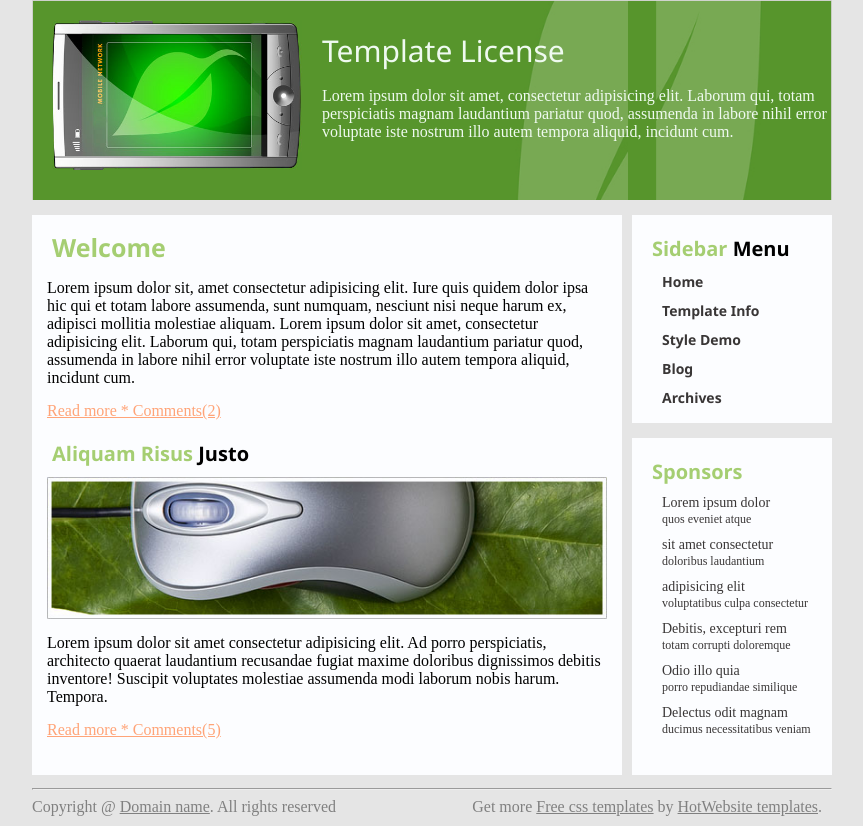
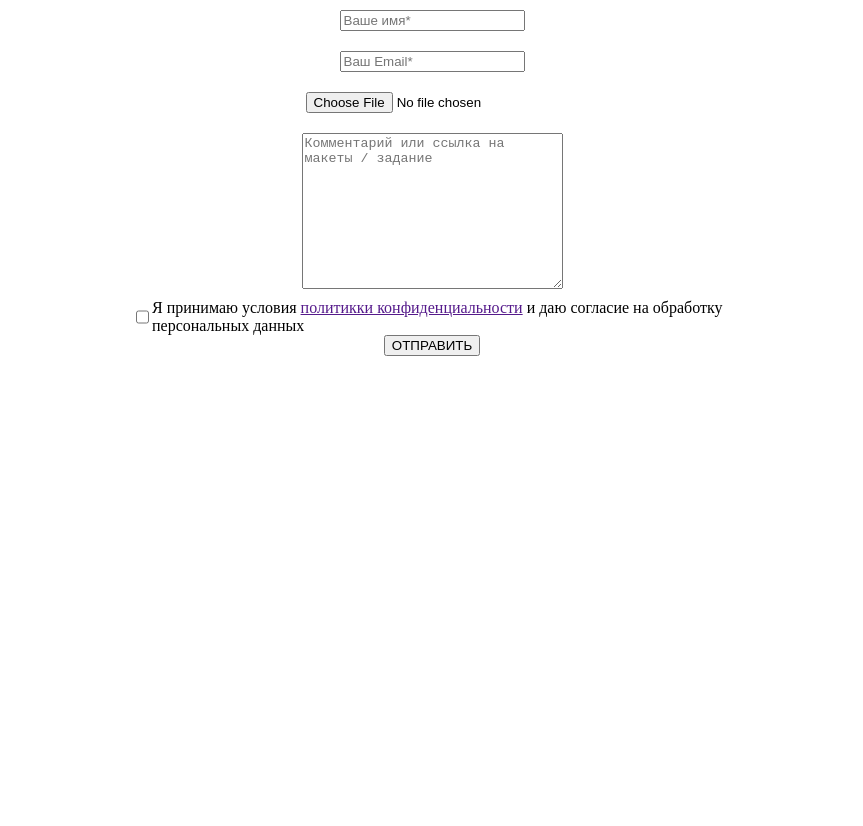
Before and after one commit to Bekzat2021/web_course, a plain HTML site: page index.html in a window 1280 px wide. Shown: the whole page, without its empty margins (208-1071 px from the left). After the commit the page ends 800 px from the top, so only its background shows below. Drawn offline with Linux system fonts and the light colour scheme.

Commit message:
Adding home work for lesson 4 not done

```diff
--- a/index.html
+++ b/index.html
@@ -8,84 +8,24 @@
     <title>GreenyBox</title>
     <link rel="stylesheet" href="style/style.css">
 </head>
+<div class="main">
+    <input type="text" class="inputElement" placeholder="Ваше имя*">
+    <input type="text" class="inputElement" placeholder="Ваш Email*">
+    <input type="file" class="inputElement" placeholder="Файлы для верстки">
+    <textarea name="commentArea" class="inputElement" id="" cols="30" rows="10"
+        placeholder="Комментарий или ссылка на макеты / задание"></textarea>
+    <div class="checkBox">
+        <input type="checkbox" id="checkLicense">
+        <label for="checkLicense">Я принимаю условия <a href="">политикки конфиденциальности</a> и даю согласие на
+            обработку персональных данных</label>
+    </div>
+    <button>
+        ОТПРАВИТЬ
+    </button>
+</div>
 
 <body>
-    <div class="wrap">
-        <div class="header">
-            <img src="images/img_main.jpg" alt="" class="headerLogo">
-            <h class="headerH1">
-                Template License
-            </h>
-            <p class="headerText">
-                Lorem ipsum dolor sit amet, consectetur adipisicing elit. Laborum qui, totam perspiciatis magnam
-                laudantium pariatur quod, assumenda in labore nihil error voluptate iste nostrum illo autem tempora
-                aliquid, incidunt cum.
-            </p>
-        </div>
-        <div class="main">
-            <div class="welcomeBlock">
-                <h class="headerH21">
-                    Welcome
-                </h>
-                <p class="text">
-                    Lorem ipsum dolor sit, amet consectetur adipisicing elit. Iure quis quidem dolor ipsa hic qui et
-                    totam labore assumenda, sunt numquam, nesciunt nisi neque harum ex, adipisci mollitia molestiae
-                    aliquam. Lorem ipsum dolor sit amet, consectetur adipisicing elit. Laborum qui, totam
-                    perspiciatis magnam
-                    laudantium pariatur quod, assumenda in labore nihil error voluptate iste nostrum illo autem tempora
-                    aliquid, incidunt cum.
-                </p>
-                <a href="" class="linkM">Read more * Comments(2)</a>
-            </div>
-            <div class="content">
-                <h2 class="headerH2">
-                    Aliquam Risus <span class="hBlack">Justo</span>
-                </h2>
-                <img src="images/img_1.jpg" alt="" class="newsImage">
-                <p class="text">
-                    Lorem ipsum dolor sit amet consectetur adipisicing elit. Ad porro perspiciatis, architecto quaerat
-                    laudantium recusandae fugiat maxime doloribus dignissimos debitis inventore! Suscipit voluptates
-                    molestiae assumenda modi laborum nobis harum. Tempora.
-                </p>
-                <a href="" class="linkM">Read more * Comments(5)</a>
-            </div>
-        </div>
-        <div class="sideBarMenu">
-            <h2 class="headerH2">
-                Sidebar <span class="hBlack">Menu</span>
-            </h2>
-            <a href="" class="sidebarLink">Home</a>
-            <a href="" class="sidebarLink">Template Info</a>
-            <a href="" class="sidebarLink">Style Demo</a>
-            <a href="" class="sidebarLink">Blog</a>
-            <a href="" class="sidebarLink">Archives</a>
-        </div>
-        <div class="sidebar">
-            <h2 class="headerH2">
-                Sponsors
-            </h2>
-            <a href="" class="sponsorLink">Lorem ipsum dolor <br><span class="smallSponsorLink">quos eveniet atque</span></a>
-            <a href="" class="sponsorLink">sit amet consectetur <br><span class="smallSponsorLink">doloribus laudantium</span></a>
-            <a href="" class="sponsorLink">adipisicing elit <br><span class="smallSponsorLink">voluptatibus culpa consectetur</span></a>
-            <a href="" class="sponsorLink">Debitis, excepturi rem <br><span class="smallSponsorLink">totam corrupti doloremque</span></a>
-            <a href="" class="sponsorLink">Odio illo quia <br><span class="smallSponsorLink">porro repudiandae similique</span></a>
-            <a href="" class="sponsorLink">Delectus odit magnam <br><span class="smallSponsorLink">ducimus necessitatibus veniam</span></a>
-        </div>
-        <div class="footer">
-            <hr>
-            <div class="leftText">
-                <p>
-                    Copyright @ <a href="" class="link">Domain name</a>. All rights reserved
-                </p>
-            </div>
-            <div class="righText">
-                <p>
-                    Get more <a href="" class="link">Free css templates</a> by <a href="" class="link">HotWebsite
-                        templates</a>.
-                </p>
-            </div>
-        </div>
-    </div>
+
 </body>
 
 </html>
--- a/style/style.css
+++ b/style/style.css
@@ -1,159 +1,22 @@
-html body{
+html, body{
     padding: 0px;
     margin: 0px;
 }
 
-h1, h2{
-    font-family: 'Segoe UI', Tahoma, Geneva, Verdana, sans-serif;
+.main{
+    display: flex;
+    flex-direction: column;
+    margin: auto;
+    justify-content: space-between;
+    align-items: center;
+    width: 600px;
 }
 
-body{
-    background-color: rgb(229, 229, 229);
+.inputElement{
+    margin: 10px;
 }
 
-.wrap{
-    width: 800px;
-    margin: auto;
+.checkBox{
+    display: flex;
+    flex-direction: row;
 }
-
-.header{
-    background-image: url(../images/header_text_bg.gif);
-    background-size: cover;
-    width: 800px;
-    height: 200px;
-}
-
-.headerLogo{
-    width: 250px;
-    height: 150px;
-    margin: 20px;
-    float: left;
-}
-
-.headerH1{
-    font-size: 30px;
-    color: rgb(239, 250, 240);
-    padding-top: 30px;
-    display: block;
-    font-family: 'Segoe UI', Tahoma, Geneva, Verdana, sans-serif;
-}
-
-.headerText{
-    color: rgb(239, 250, 240);
-}
-
-.main{
-    background-color: rgb(252, 253, 255);
-    margin-top: 15px;
-    width: 590px;
-    height: 560px;
-    margin-right: 10px;
-    float: left;
-}
-.text{
-    margin: 15px;
-}
-
-.headerH21{
-    color: rgb(165, 206, 114);
-    font-size: 25px;
-    font-weight: bold;
-    margin: 15px 0px 0px 20px;
-    display: block;
-    font-family: 'Segoe UI', Tahoma, Geneva, Verdana, sans-serif;
-}
-.headerH2{
-    color: rgb(165, 206, 114);
-    font-size: 20px;
-    display: block;
-    margin: 20px 0px 10px 20px;
-}
-
-.hBlack{
-    color: black;
-}
-
-.newsImage{
-    width: 560px;
-    margin: auto;
-    display: block;
-}
-
-.linkM{
-    margin: 15px;
-    color: rgb(255, 164, 120);
-}
-
-.sideBarMenu{
-    background-color: rgb(252, 253, 255);
-    width: 200px;
-    height: 208px;
-    display: block;
-    margin-top: 15px;
-    float: left;
-}
-
-.sidebarLink{
-    text-decoration: none;
-    color: #393636;
-    margin: 10px 10px 10px 30px;
-    display: block;
-    font-family: 'Segoe UI', Tahoma, Geneva, Verdana, sans-serif;
-    font-weight: bold;
-    font-size: 14px;
-}
-
-.sidebar{
-    background-color: rgb(252, 253, 255);
-    width: 200px;
-    height: 337px;
-    margin-right: 0px;
-    margin-top: 15px;
-    float: left;
-}
-
-.sponsorLink{
-    text-decoration: none;
-    color: #393636;
-    margin: 10px 10px 10px 30px;
-    display: block;
-    font-size: 14px;
-}
-
-.smallSponsorLink{
-    font-size: 12px;
-}
-
-.footer{
-    float: left;
-    width: 100%;
-    margin-top: 5px;
-    display: block;
-    color: grey;
-}
-
-.leftText{
-    display: block;
-    float: left;
-}
-
-.righText{
-    display: block;
-    float: right;
-}
-
-.leftText p{
-    margin: 0px;
-}
-
-.righText p{
-    margin: 0px 10px 10px 0px;
-}
-
-.leftText a{
-    color: gray;
-}
-
-.righText a{
-    color: gray;
-}
```
Also changed, not shown: Untitled-1.jpg (added), images/Design.jpg (deleted), images/fbg_1.jpg (deleted), images/gallery_1.jpg (deleted), images/gallery_2.jpg (deleted), images/gallery_3.jpg (deleted), images/header_text_bg.gif (deleted), images/hover.gif (deleted), images/img_1.jpg (deleted), images/img_main.jpg (deleted), images/logo.gif (deleted), Задание по формам.txt (added).
